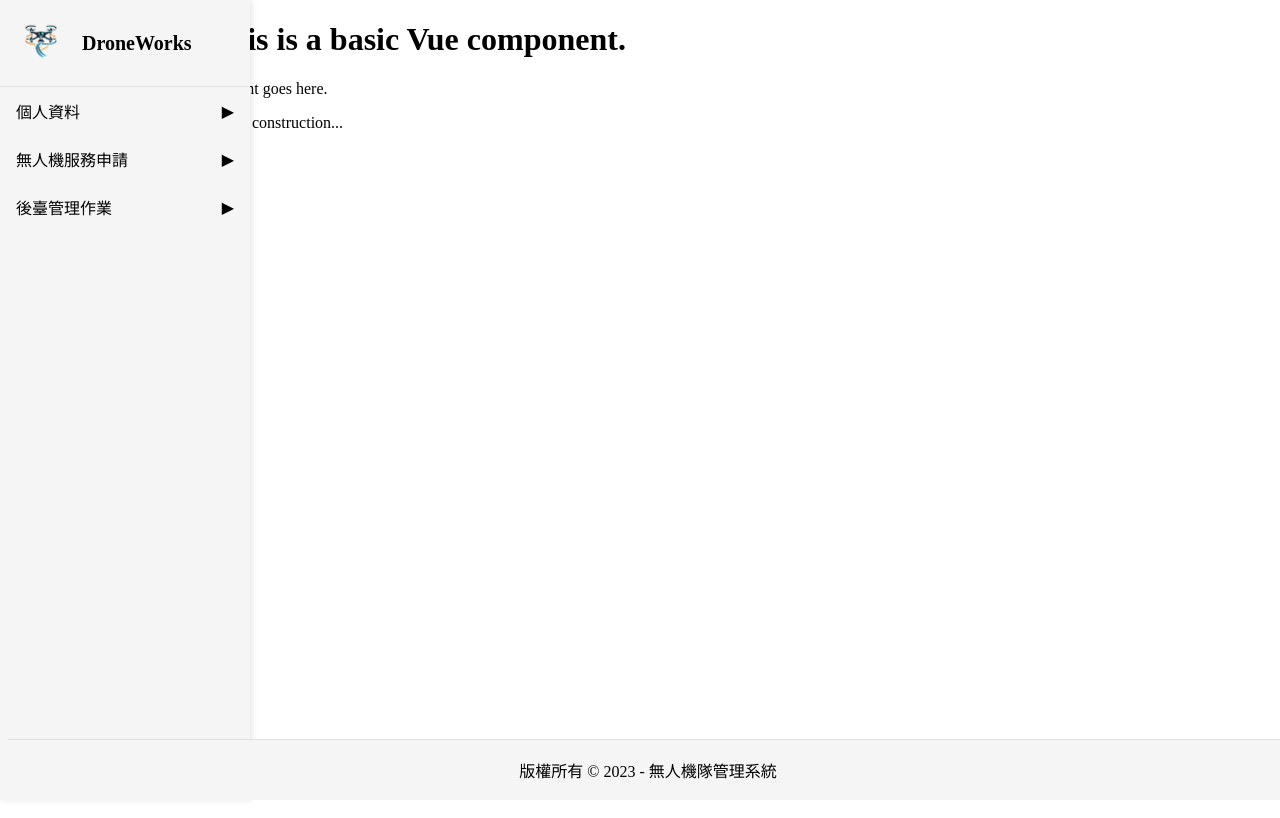
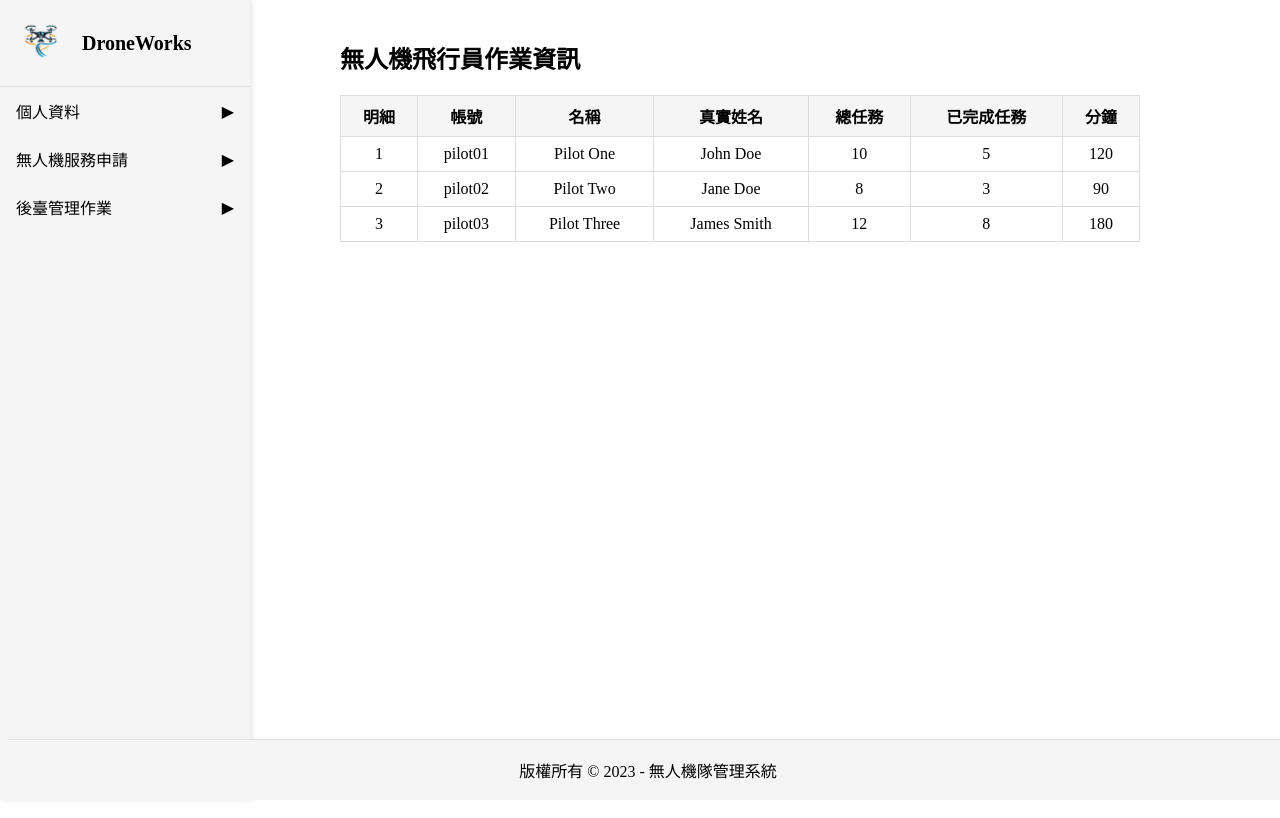
Before and after one commit to liuchienhung/droneworks, a Vue app: page /home/report in a window 1280 px wide. Shown: the top 818 px of the page. Built offline with nearby package versions, Linux system fonts and the light colour scheme.

Commit message:
add content into ReportInfo.vue.

```diff
--- a/src/components/ReportInfo.vue
+++ b/src/components/ReportInfo.vue
@@ -1,7 +1,94 @@
 <template>
-    <div>
-      <h1>This is a basic Vue component.</h1>
-      <p>Content goes here.</p>
-      <p>Under construction...</p>
-    </div>
-  </template>
+  <div class="admin-page">
+    <h1 class="page-title">無人機飛行員作業資訊</h1>
+    <table>
+      <thead>
+        <tr>
+          <th>明細</th>
+          <th>帳號</th>
+          <th>名稱</th>
+          <th>真實姓名</th>
+          <th>總任務</th>
+          <th>已完成任務</th>
+          <th>分鐘</th>
+        </tr>
+      </thead>
+      <tbody>
+        <tr v-for="(pilot, index) in pilots" :key="index">
+          <td>{{ index + 1 }}</td>
+          <td>{{ pilot.username }}</td>
+          <td>{{ pilot.name }}</td>
+          <td>{{ pilot.realname }}</td>
+          <td>{{ pilot.total_tasks }}</td>
+          <td>{{ pilot.completed_tasks }}</td>
+          <td>{{ pilot.minutes }}</td>
+        </tr>
+      </tbody>
+    </table>
+  </div>
+</template>
+
+<script>
+export default {
+  name: "AdminPage",
+  data() {
+    return {
+      pilots: [
+        {
+          username: "pilot01",
+          name: "Pilot One",
+          realname: "John Doe",
+          total_tasks: 10,
+          completed_tasks: 5,
+          minutes: 120,
+        },
+        {
+          username: "pilot02",
+          name: "Pilot Two",
+          realname: "Jane Doe",
+          total_tasks: 8,
+          completed_tasks: 3,
+          minutes: 90,
+        },
+        {
+          username: "pilot03",
+          name: "Pilot Three",
+          realname: "James Smith",
+          total_tasks: 12,
+          completed_tasks: 8,
+          minutes: 180,
+        },
+      ],
+    };
+  },
+};
+</script>
+
+<style scoped>
+.admin-page {
+  margin: 40px auto;
+  max-width: 800px;
+}
+
+.page-title {
+  font-size: 24px;
+  font-weight: bold;
+  margin-bottom: 20px;
+}
+
+table {
+  width: 100%;
+  border-collapse: collapse;
+}
+
+th,
+td {
+  border: 1px solid #ddd;
+  padding: 8px;
+  text-align: center;
+}
+
+th {
+  background-color: #f5f5f5;
+}
+</style>
```
Also changed, not shown: src/components/HomePage.vue (line endings or trailing spaces).
